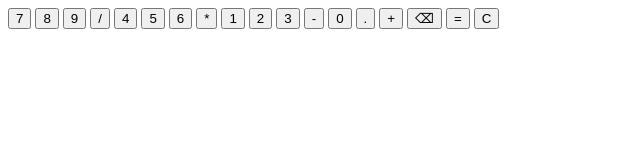
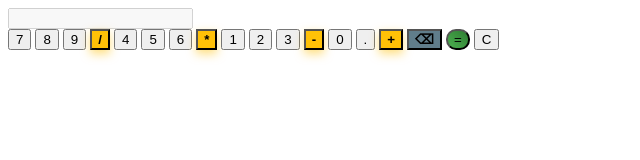
Before and after one commit to hafiz6917/calculator-project-site, a plain HTML site: page index.html in a window 1280 px wide. Shown: the whole page, without its empty margins (0-640 px from the left). Drawn offline with Linux system fonts and the light colour scheme.

Commit message:
shape inhancement

```diff
--- a/index.html
+++ b/index.html
@@ -1,3 +1,14 @@
+<!DOCTYPE html>
+<html lang="en">
+<head>
+  <meta charset="UTF-8" />
+  <meta name="viewport" content="width=device-width, initial-scale=1.0" />
+  <title>Egyptian Calculator</title>
+  <link rel="stylesheet" href="style.css" />
+</head>
+<body>
+  <div class="calculator">
+    <input type="text" class="display" disabled />
     <div class="buttons">
       <button>7</button>
       <button>8</button>
@@ -22,3 +33,8 @@
       <button class="equal">=</button>
       <button class="clear">C</button>
     </div>
+  </div>
+
+  <script src="script.js"></script>
+</body>
+</html>
```
Lines whose indentation alone changed are shown as unchanged.
